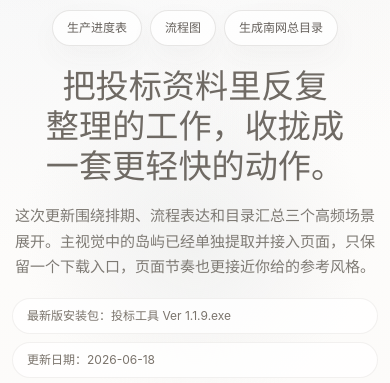
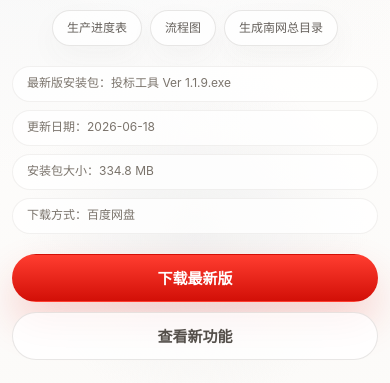
Before and after one commit to wyf-cloud/release-site, a plain HTML site: page index.html in a window 390 px wide. Shown: the part 457-840 px from the top of the page. Drawn offline with Linux system fonts and the light colour scheme.

Commit message:
Remove hero headline and copy

```diff
--- a/index.html
+++ b/index.html
@@ -243,31 +243,12 @@
         box-shadow: 0 12px 30px rgba(81, 74, 67, 0.04);
       }
 
-      .hero h1 {
-        margin: 0 auto 16px;
-        max-width: 920px;
-        font-size: clamp(36px, 4.2vw, 62px);
-        font-weight: 300;
-        line-height: 1.16;
-        letter-spacing: 0;
-        color: #6f6a64;
-        text-wrap: balance;
-      }
-
-      .hero-copy {
-        max-width: 760px;
-        margin: 0 auto;
-        color: var(--text-soft);
-        font-size: 18px;
-        line-height: 1.85;
-      }
-
       .hero-meta {
         display: flex;
         flex-wrap: wrap;
         justify-content: center;
         gap: 10px;
-        margin: 26px auto 0;
+        margin: 8px auto 0;
       }
 
       .hero-meta span {
@@ -525,11 +506,6 @@
           margin: 18px auto 12px;
         }
 
-        .hero-copy {
-          font-size: 15px;
-          line-height: 1.72;
-        }
-
         .feature-pills {
           gap: 8px;
           margin: 4px auto 20px;
@@ -542,15 +518,9 @@
           line-height: 1.25;
         }
 
-        .hero h1 {
-          max-width: 100%;
-          font-size: clamp(28px, 8.5vw, 38px);
-          line-height: 1.22;
-        }
-
         .hero-meta {
           gap: 8px;
-          margin-top: 18px;
+          margin-top: 6px;
         }
 
         .hero-meta span {
@@ -689,11 +659,6 @@
             <span>生成南网总目录</span>
           </div>
 
-          <h1>把投标资料里反复整理的工作，收拢成一套更轻快的动作。</h1>
-          <p class="hero-copy">
-            这次更新围绕排期、流程表达和目录汇总三个高频场景展开。主视觉中的岛屿已经单独提取并接入页面，只保留一个下载入口，页面节奏也更接近你给的参考风格。
-          </p>
-
           <div class="hero-meta">
             <span>最新版安装包：投标工具 Ver 1.1.9.exe</span>
             <span>更新日期：2026-06-18</span>
```
